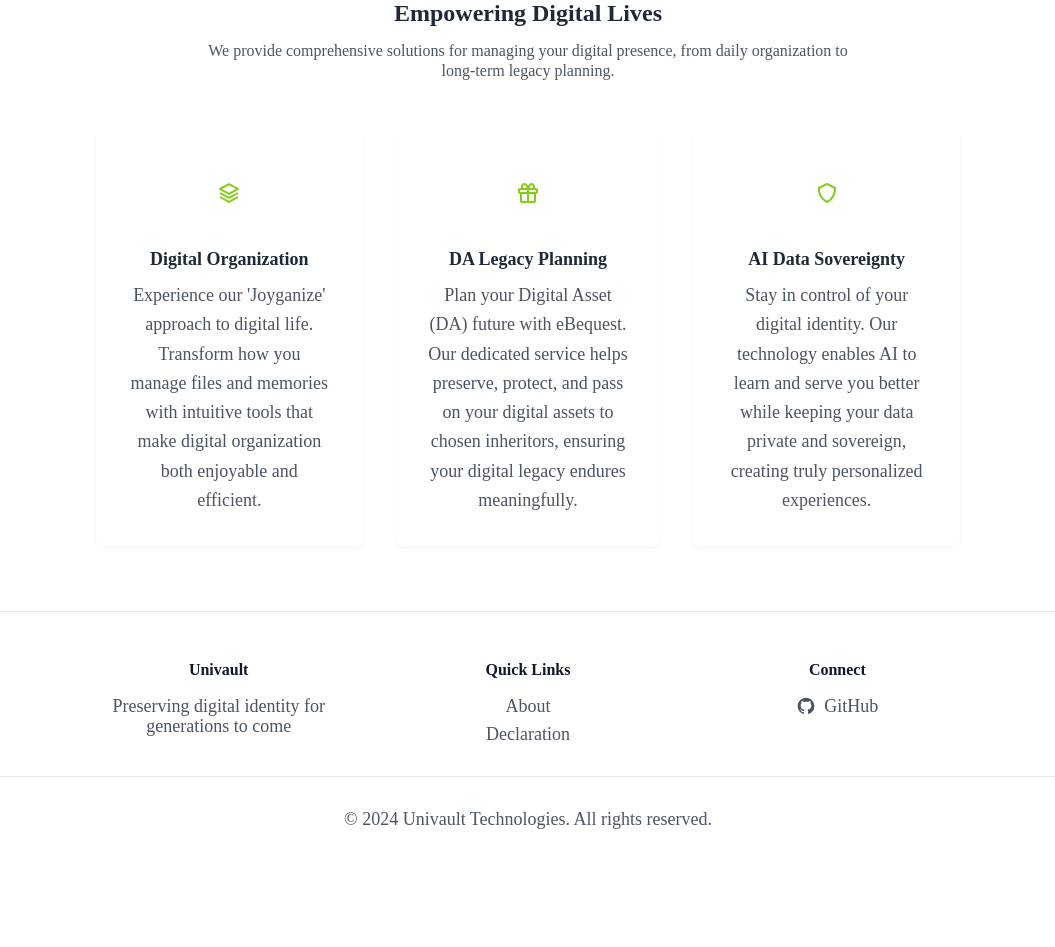
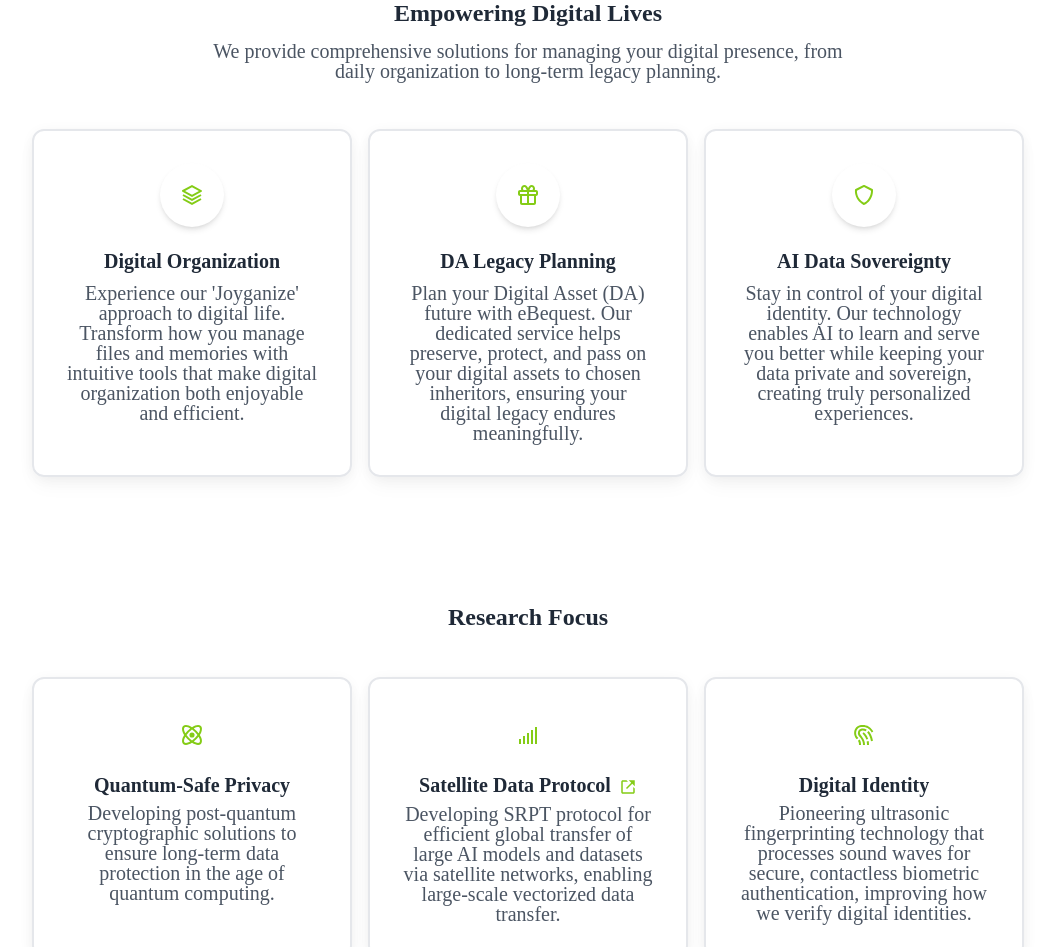
Before and after one commit to univault-org/md-next, a Next.js app: page / in a window 1280 px wide. Shown: the part 660-1607 px from the top of the page, without its empty margins (112-1167 px from the left). Before the commit the page ends 1537 px from the top, so only its background shows below. Built offline with nearby package versions, Linux system fonts and the light colour scheme.

Commit message:
update: content homepage

```diff
--- a/src/components/layout/Navigation.js
+++ b/src/components/layout/Navigation.js
@@ -75,7 +75,7 @@
                   x="44"
                   y="26"
                   className="
-                  text-2xl font-bold fill-neutral-900 dark:fill-white
+                  text-3xl font-bold fill-neutral-900 dark:fill-white
                   transition-all duration-500
                   group-hover:fill-primary-500
                 "
@@ -93,7 +93,7 @@
                 key={href}
                 href={href}
                 className={`
-                  px-3 py-2 rounded-md text-sm font-medium transition-colors
+                  px-3 py-2 rounded-md font-medium transition-colors
                   ${
                     router.pathname === href
                       ? "text-primary-600 dark:text-primary-400 bg-primary-50 dark:bg-primary-900/20"
@@ -101,7 +101,7 @@
                   }
                 `}
               >
-                {label}
+               {label}
               </Link>
             ))}
 
--- a/src/pages/index.js
+++ b/src/pages/index.js
@@ -6,6 +6,10 @@
   BiLayer, // For organization - stacked layers
   BiGift, // For legacy/inheritance - gift/passing on
   BiShield, // For data protection/sovereignty
+  BiAtom,        // For quantum computing
+  BiSignal5,       // For AI/ML
+  BiFingerprint,
+  BiLinkExternal
 } from "react-icons/bi";
 
 export default function Home({ content, metadata }) {
@@ -30,14 +34,37 @@
     },
   ];
 
+
+  const researchAreas = [
+    {
+      title: "Quantum-Safe Privacy",
+      description: "Developing post-quantum cryptographic solutions to ensure long-term data protection in the age of quantum computing.",
+      icon: <BiAtom className="text-3xl" />,
+    },
+    {
+        title: "Satellite Data Protocol",
+        description: "Developing SRPT protocol for efficient global transfer of large AI models and datasets via satellite networks, enabling large-scale vectorized data transfer.",
+        icon: <BiSignal5 className="text-3xl" />,
+      },
+      {
+        title: "Digital Identity",
+        description: "Pioneering ultrasonic fingerprinting technology that processes sound waves for secure, contactless biometric authentication, improving how we verify digital identities.",
+        icon: <BiFingerprint className="text-3xl" />,
+      }
+  ];
+
+
   // Add null checks for content
   const visionItems = content?.vision || [];
-  const researchAreas = content?.research || [];
+//   const researchAreas = content?.research || [];
   const pageMetadata = {
     headline: metadata?.headline || "UNIVERSAL PERSONAL DATA VAULT",
-    subheadline: metadata?.subheadline || "Empowering Individual Data Sovereignty",
+    subheadline:
+      metadata?.subheadline || "Empowering Individual Data Sovereignty",
     title: metadata?.title || "Univault - Personal Data Sovereignty",
-    description: metadata?.description || "Universal Personal Data Vault - Empowering individuals"
+    description:
+      metadata?.description ||
+      "Universal Personal Data Vault - Empowering individuals",
   };
 
   return (
@@ -47,8 +74,8 @@
         <meta name="description" content={metadata.description} />
       </Head>
 
-       {/* Hero Section */}
-       <section className="relative h-[500px] -mt-8 mb-16 bg-gradient-to-br from-neutral-50 to-neutral-100 dark:from-neutral-800 dark:to-neutral-900">
+      {/* Hero Section */}
+      <section className="relative h-[500px] -mt-8 mb-16 bg-gradient-to-br from-neutral-50 to-neutral-100 dark:from-neutral-800 dark:to-neutral-900">
         <div className="absolute inset-0 overflow-hidden">
           <div className="absolute inset-0 bg-[linear-gradient(to_right,#8882_1px,transparent_1px),linear-gradient(to_bottom,#8882_1px,transparent_1px)] bg-[size:14px_24px] [mask-image:radial-gradient(ellipse_60%_50%_at_50%_0%,#000_70%,transparent_110%)]"></div>
         </div>
@@ -58,7 +85,7 @@
               <h1 className="text-3xl md:text-4xl lg:text-5xl font-bold bg-clip-text text-transparent bg-gradient-to-r from-neutral-800 to-neutral-600 dark:from-neutral-100 dark:to-neutral-300">
                 {pageMetadata.headline}
               </h1>
-              <p className="text-2xl md:text-3xl text-neutral-600 dark:text-neutral-300">
+              <p className="text-2xl md:text-2xl text-neutral-600 dark:text-neutral-300">
                 {pageMetadata.subheadline}
               </p>
               <div className="flex gap-4 justify-center pt-4">
@@ -83,27 +110,38 @@
       </section>
 
       {/* Services Section */}
-      <section className="max-w-4xl mx-auto px-4 py-16">
+      <section className="max-w-5xl mx-auto px-4 py-16">
         <h2 className="text-3xl font-bold text-center mb-4 text-neutral-800 dark:text-neutral-100">
           Empowering Digital Lives
         </h2>
-        <p className="text-center mb-12 text-lg text-neutral-600 dark:text-neutral-400 max-w-2xl mx-auto">
+        <p className="text-center mb-12 text-2xl md:text-2xl text-neutral-600 dark:text-neutral-400 max-w-2xl mx-auto">
           We provide comprehensive solutions for managing your digital presence,
           from daily organization to long-term legacy planning.
         </p>
-        <div className="grid md:grid-cols-3 gap-8">
+        <div className="grid md:grid-cols-3 gap-4">
           {services.map((service) => (
             <div
               key={service.title}
-              className="text-center p-8 rounded-lg bg-white dark:bg-neutral-800 shadow-sm hover:shadow-md transition-shadow duration-300"
+              className="text-center p-8 rounded-xl dark:bg-neutral-800
+                shadow-[0_2px_15px_-3px_rgba(0,0,0,0.07),0_10px_20px_-2px_rgba(0,0,0,0.04)]
+                dark:shadow-[0_2px_15px_-3px_rgba(0,0,0,0.2)]
+                border-2 border-neutral-200 dark:border-neutral-700
+                hover:border-neutral-300 dark:hover:border-neutral-600
+                transition-all duration-300"
             >
-              <div className="w-16 h-16 mx-auto mb-6 text-primary-500 flex items-center justify-center bg-primary-50 dark:bg-neutral-700 rounded-full">
+              <div
+                className="w-16 h-16 mx-auto mb-6 text-primary-500
+                flex items-center justify-center
+                bg-white dark:bg-neutral-700
+                rounded-full
+                shadow-md"
+              >
                 {service.icon}
               </div>
-              <h3 className="text-xl font-semibold mb-3 text-neutral-800 dark:text-neutral-100">
+              <h3 className="text-2xl font-semibold mb-3 text-neutral-800 dark:text-neutral-100">
                 {service.title}
               </h3>
-              <p className="text-neutral-600 dark:text-neutral-400 leading-relaxed">
+              <p className="text-xl md:text-2xl text-neutral-600 dark:text-neutral-400 leading-relaxed">
                 {service.description}
               </p>
             </div>
@@ -137,23 +175,38 @@
 
       {/* Research Areas */}
       {researchAreas.length > 0 && (
-        <section className="max-w-4xl mx-auto px-4 py-16">
+        <section className="max-w-5xl mx-auto px-4 py-16">
           <h2 className="text-3xl font-bold text-center mb-12 text-neutral-800 dark:text-neutral-100">
             Research Focus
           </h2>
-          <div className="grid md:grid-cols-3 gap-8">
+          <div className="grid md:grid-cols-3 gap-4">
             {researchAreas.map((area) => (
               <div
                 key={area.title}
-                className="text-center p-6 rounded-lg bg-white dark:bg-neutral-800 shadow-sm"
+                className="text-center p-8 rounded-xl dark:bg-neutral-800
+                shadow-[0_2px_15px_-3px_rgba(0,0,0,0.07),0_10px_20px_-2px_rgba(0,0,0,0.04)]
+                dark:shadow-[0_2px_15px_-3px_rgba(0,0,0,0.2)]
+                border-2 border-neutral-200 dark:border-neutral-700
+                hover:border-neutral-300 dark:hover:border-neutral-600
+                transition-all duration-300"
               >
                 <div className="w-12 h-12 mx-auto mb-4 text-primary-500 flex items-center justify-center">
                   {area.icon}
                 </div>
-                <h3 className="text-xl font-semibold mb-2 text-neutral-800 dark:text-neutral-100">
+                <h3 className="text-2xl font-semibold mb-2 text-neutral-800 dark:text-neutral-100">
                   {area.title}
+                  {area.title === "Satellite Data Protocol" && (
+                  <a
+                    href="https://github.com/univault-org/srpt-protocol"
+                    target="_blank"
+                    rel="noopener noreferrer"
+                    className="inline-block ml-2 text-primary-500 hover:text-primary-600 transition-colors"
+                  >
+                    <BiLinkExternal className="inline-block text-xl" />
+                  </a>
+                )}
                 </h3>
-                <p className="text-neutral-600 dark:text-neutral-400">
+                <p className="text-xl md:text-2xl text-neutral-600 dark:text-neutral-400">
                   {area.description}
                 </p>
               </div>
```
